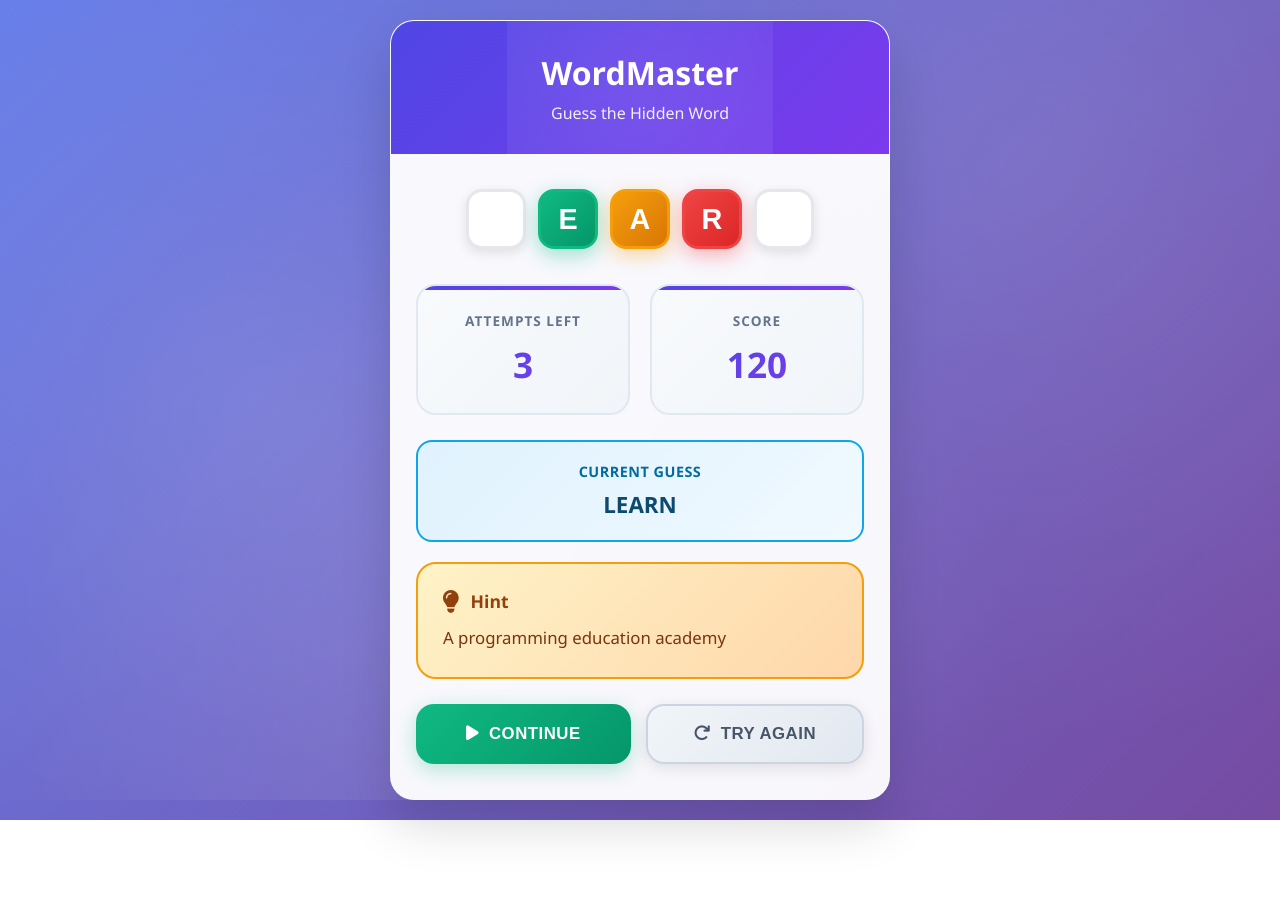
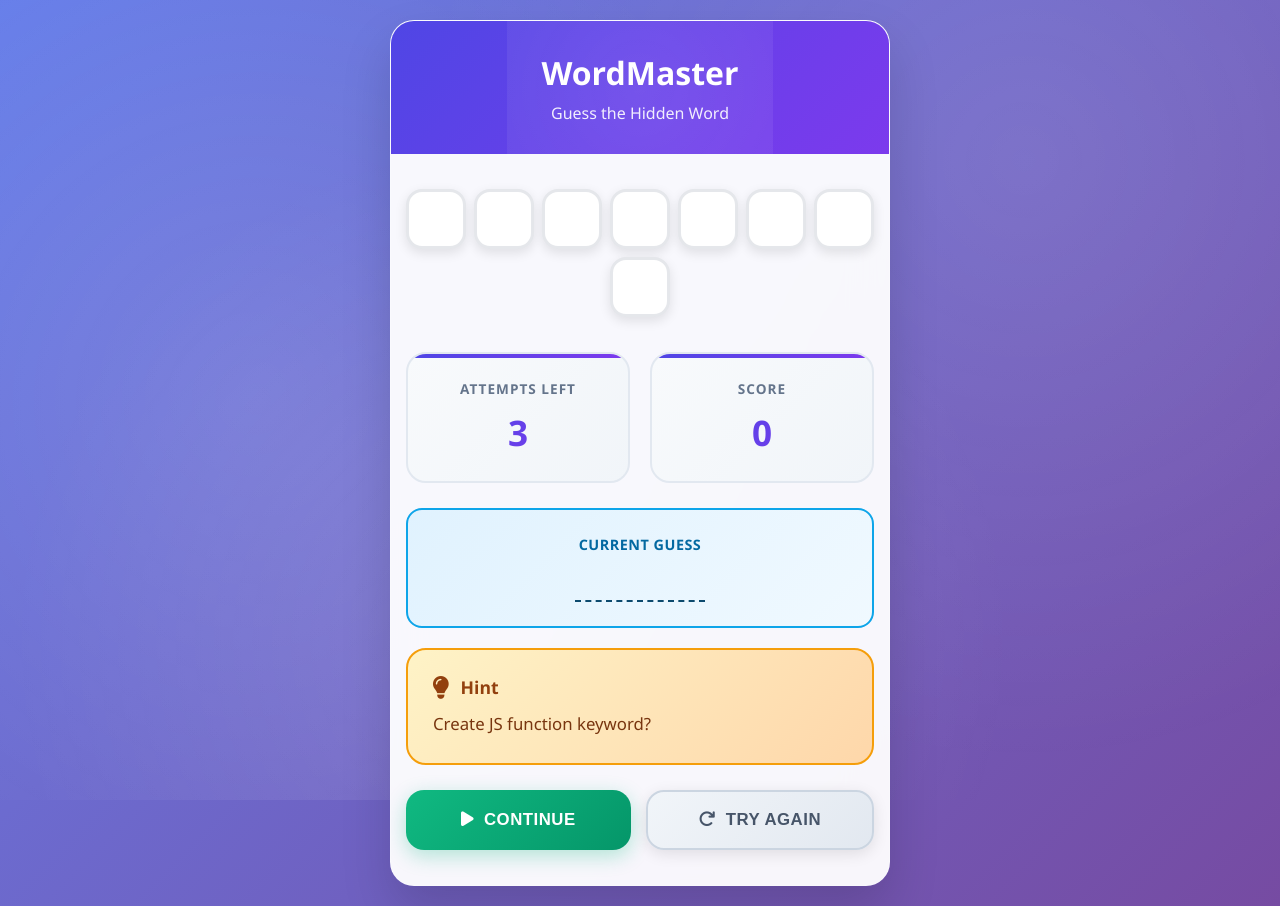
Before and after one commit to Jawad-Nassiri/guess-word-app, a plain HTML site: page index.html in a window 1280 px wide. Before the commit the page ends 820 px from the top, so only its background shows below. Drawn offline with Linux system fonts and the light colour scheme.

Commit message:
add show hint method

```diff
--- a/css/style.css
+++ b/css/style.css
@@ -96,7 +96,7 @@ body::before {
 }
 
 .game-content {
-    padding: 35px 25px;
+    padding: 35px 15px;
 }
 
 .word-display {
@@ -105,7 +105,7 @@ body::before {
 
 .letter-grid {
     display: flex;
-    gap: 12px;
+    gap: 8px;
     justify-content: center;
     flex-wrap: wrap;
     margin-bottom: 25px;
@@ -317,7 +317,11 @@ body::before {
     border-radius: 16px;
     margin-bottom: 20px;
     border: 2px solid #0ea5e9;
-    text-align: center;
+    height: 120px;
+    display: flex;
+    align-items: center;
+    justify-content: center;
+    flex-direction: column;
 }
 
 .current-word-label {
@@ -329,11 +333,19 @@ body::before {
     letter-spacing: 0.5px;
 }
 
-.current-word-value {
+ .current-word-value {
     font-size: 1.4rem;
     font-weight: 700;
     color: #0c4a6e;
+    border-bottom: 2px dashed #0c4a6e;
+    width: 130px;
+    height: 40px;
+    display: flex;
+    align-items: center;
+    justify-content: center;
+    margin: 0 auto;
 }
+
 
 .game-actions {
     display: flex;
--- a/index.html
+++ b/index.html
@@ -17,28 +17,24 @@
         <main class="game-content">
             <div class="word-display">
                 <div class="letter-grid">
-                    <input type="text" class="letter-box" maxlength="1" />
-                    <input type="text" class="letter-box correct" maxlength="1" value="E" />
-                    <input type="text" class="letter-box wrong-position" maxlength="1" value="A" />
-                    <input type="text" class="letter-box incorrect" maxlength="1" value="R" />
-                    <input type="text" class="letter-box" maxlength="1" />
+                    <!-- <input type="text" class="letter-box" maxlength="1" /> -->
                 </div>
             </div>
 
             <div class="game-info">
                 <div class="info-card">
                     <div class="info-label">Attempts Left</div>
-                    <div class="info-value">3</div>
+                    <div class="info-value attempts"></div>
                 </div>
                 <div class="info-card">
                     <div class="info-label">Score</div>
-                    <div class="info-value">120</div>
+                    <div class="info-value score"></div>
                 </div>
             </div>
 
             <div class="current-word">
                 <div class="current-word-label">Current Guess</div>
-                <div class="current-word-value">LEARN</div>
+                <div class="current-word-value"></div>
             </div>
 
             <div class="hint-section">
--- a/js/app.js
+++ b/js/app.js
@@ -1,3 +1,4 @@
+// questions data
 const questions = [
   {id:1, hint:"Which language structures web pages?", answer:"HTML", score:1},
   {id:2, hint:"Tag for hyperlink?", answer:"a", score:1},
@@ -15,3 +16,34 @@ const questions = [
   {id:14, hint:"Make text bold in HTML?", answer:"b", score:1},
   {id:15, hint:"CSS font-size property?", answer:"font-size", score:1}
 ];
+
+const $ = document,
+  letterBoxContainer = $.querySelector('.letter-grid'),
+  attemptsLeftElem = $.querySelector('.info-value.attempts'),
+  scoreValueElem = $.querySelector('.info-value.score'),
+  currentGuessElem = $.querySelector('.current-word-value'),
+  hintTextElem = $.querySelector('.hint-text'),
+  continueBtn = $.querySelector('.action-btn.primary-btn'),
+  tryAgainBtn = $.querySelector('.action-btn secondary-btn');
+
+const attempts = 3;
+const score = 0;
+
+attemptsLeftElem.textContent = attempts;
+scoreValueElem.textContent = score;
+
+// show hint method
+const showRandomHint = () => {
+  let randomNum = Math.floor(Math.random() * questions.length);
+  let hintObj = questions[randomNum];
+  let { hint, answer } = hintObj;
+
+  hintTextElem.textContent = hint;
+
+  for (let i = 1; i <= answer.length; i++) {
+    letterBoxContainer.insertAdjacentHTML('beforeend', `<input type="text" class="letter-box" maxlength="1"/>`);
+  }
+
+}
+
+showRandomHint();
```
